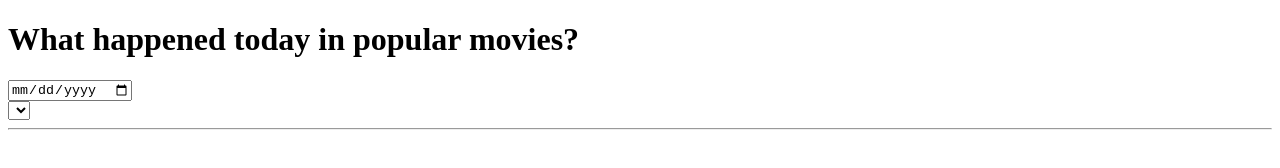
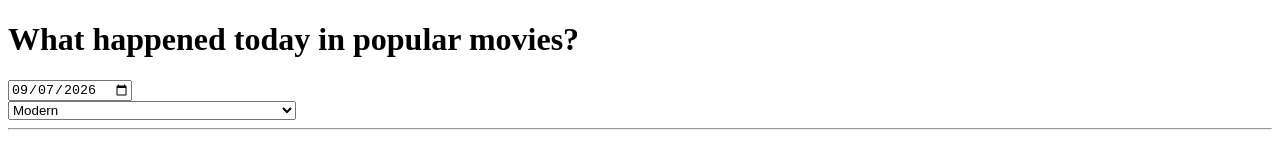
Before and after one commit to kylegalloway/CoP-software-challenge, a plain HTML site: page web/index.html in a window 1280 px wide. Drawn offline with Linux system fonts and the light colour scheme; no server answers.

Commit message:
🔌 Turns out the TV was never plugged in
The date picker showing blank, changing dates doing nothing, and skins
never appearing all traced back to the same dumb thing: index.html never
actually loaded core.js. No <script> tag, no logic, no nothing — the
whole Zen Garden mechanism was standing there unplugged the entire time.
Wired it up, plus fixed core.js setting the date input's value in the
wrong string format (type="date" wants YYYY-MM-DD, not slashes) and a
destructuring slip in the change handler that dropped the year.

```diff
--- a/web/core.js
+++ b/web/core.js
@@ -1,10 +1,3 @@
-function todayAsMMDD() {
-    const now = new Date();
-    const month = String(now.getMonth() + 1).padStart(2, '0'); // 0-indexed
-    const day = String(now.getDate()).padStart(2, '0');
-    return `${month}-${day}`;
-}
-
 async function loadDate(mmdd) {
     const res = await fetch(`/api/date/${mmdd}`);
     const data = await res.json();
@@ -80,15 +73,21 @@ document.addEventListener('DOMContentLoaded', async () => {
     document.getElementById('skin-picker').value = activeSlug;
     applySkin(skinsBySlug[activeSlug]);
 
-    const mmdd = todayAsMMDD();
-    loadDate(mmdd);
+    const now = new Date();
+    const month = String(now.getMonth() + 1).padStart(2, '0'); // 0-indexed
+    const day = String(now.getDate()).padStart(2, '0');
+    const year = String(now.getFullYear());
+
+    let dateInput = document.getElementById('date-input');
+    dateInput.value = `${year}-${month}-${day}`;
+    loadDate(`${month}-${day}`);
 
     document.getElementById('skin-picker').addEventListener('change', (e) => {
         setActiveSkin(e.target.value);
         applySkin(skinsBySlug[e.target.value]);
     });
 
-    document.getElementById('date-input').addEventListener('change', (e) => {
+    dateInput.addEventListener('change', (e) => {
         const [year, month, day] = e.target.value.split('-');
         loadDate(`${month}-${day}`);
     });
--- a/web/index.html
+++ b/web/index.html
@@ -38,5 +38,6 @@
         </section>
     </main>
 </body>
+<script src="/core.js"></script>
 
 </html>
```
Also changed, not shown: 2 other files.
